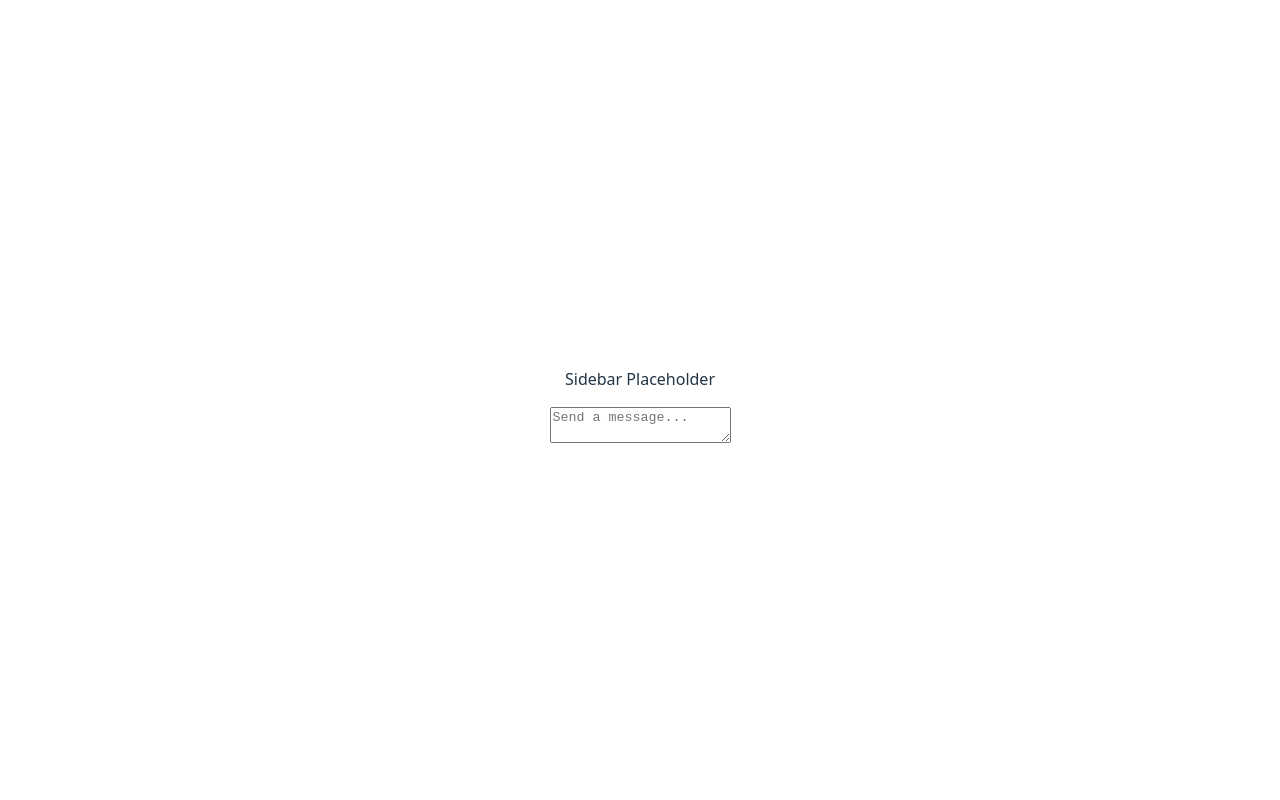
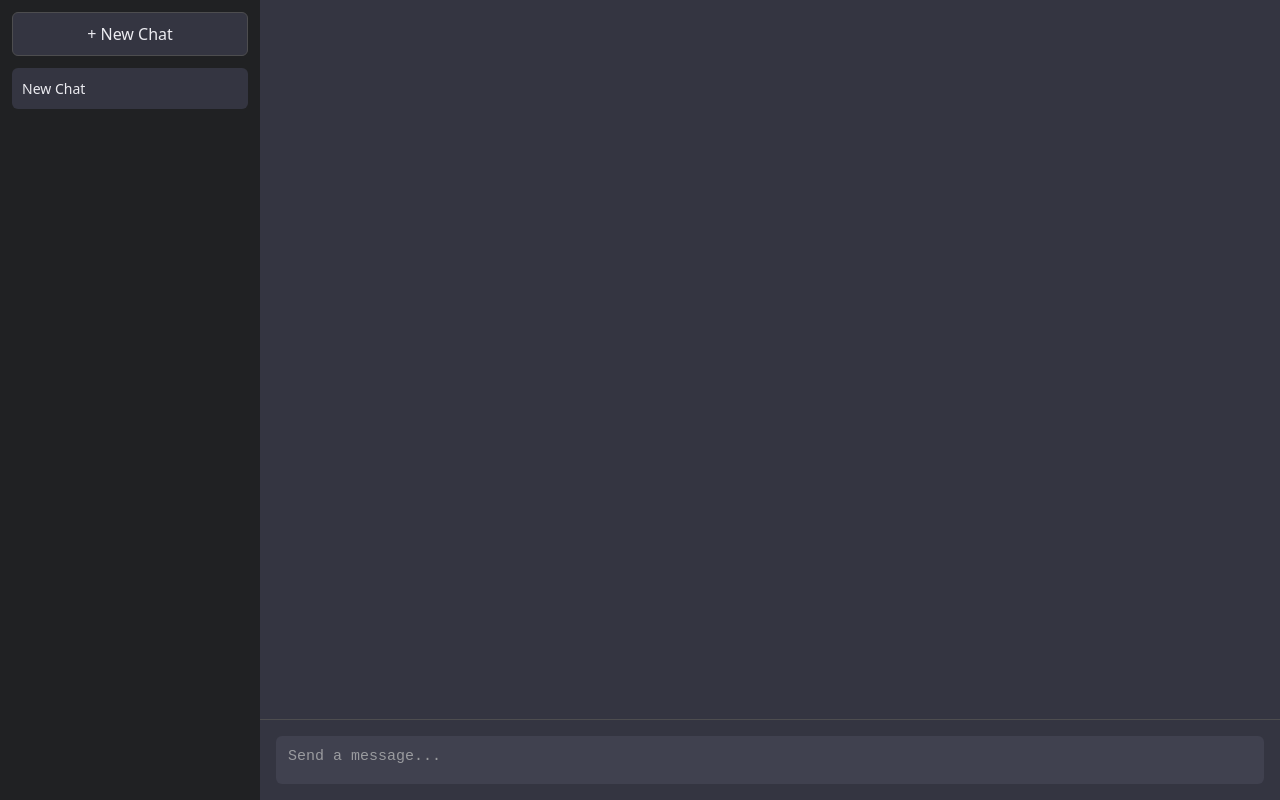
Before and after one commit to Krishal-p23/chatgpt-clone, a React app: page / in a window 1280 px wide. Built offline with nearby package versions, Linux system fonts and the light colour scheme; the HTML template or start-up script is replaced by a standard one.

Commit message:
feat: default chat and gpt-styled css added

```diff
--- a/src/App.css
+++ b/src/App.css
@@ -1,50 +1,209 @@
-#root {
-  max-width: 1280px;
-  margin: 0 auto;
-  padding: 2rem;
-  text-align: center;
+/* RESET */
+* {
+  margin: 0;
+  padding: 0;
+  box-sizing: border-box;
 }
 
-.logo {
-  height: 6em;
-  padding: 1.5em;
-  will-change: filter;
-  transition: filter 300ms;
-}
-.logo:hover {
-  filter: drop-shadow(0 0 2em #646cffaa);
-}
-.logo.react:hover {
-  filter: drop-shadow(0 0 2em #61dafbaa);
+html,
+body,
+#root {
+  height: 100%;
+  font-family: system-ui, -apple-system, BlinkMacSystemFont, "Segoe UI",
+    Roboto, Oxygen, Ubuntu, Cantarell, "Open Sans", "Helvetica Neue", sans-serif;
 }
 
-@keyframes logo-spin {
-  from {
-    transform: rotate(0deg);
-  }
-  to {
-    transform: rotate(360deg);
-  }
+#root {
+  width: 100%;
 }
 
-@media (prefers-reduced-motion: no-preference) {
-  a:nth-of-type(2) .logo {
-    animation: logo-spin infinite 20s linear;
-  }
+/* APP LAYOUT */
+.app-container {
+  display: flex;
+  height: 100vh;
+  width: 100%;
+  background-color: #343541;
+  color: #ececf1;
+  overflow: hidden;
 }
 
-.message.user {
-  text-align: right;
+/* SIDEBAR */
+.sidebar {
+  width: 260px;
+  background-color: #202123;
+  padding: 12px;
+  display: flex;
+  flex-direction: column;
+  flex-shrink: 0;
 }
 
-.message.assistant {
-  text-align: left;
+.new-chat-btn {
+  background-color: #343541;
+  border: 1px solid #4d4d4f;
+  color: #ececf1;
+  padding: 10px;
+  border-radius: 6px;
+  cursor: pointer;
+  margin-bottom: 12px;
 }
 
-.card {
-  padding: 2em;
+.new-chat-btn:hover {
+  background-color: #40414f;
 }
 
-.read-the-docs {
-  color: #888;
+.chat-item {
+  padding: 10px;
+  border-radius: 6px;
+  cursor: pointer;
+  margin-bottom: 4px;
+  color: #ececf1;
+  font-size: 14px;
+  white-space: nowrap;
+  overflow: hidden;
+  text-overflow: ellipsis;
 }
+
+.chat-item:hover {
+  background-color: #2a2b32;
+}
+
+.chat-item.active {
+  background-color: #343541;
+}
+
+/* MAIN CONTENT */
+.main-content {
+  flex: 1;
+  display: flex;
+  flex-direction: column;
+  position: relative;
+  min-width: 0;
+}
+
+/* CHAT WINDOW */
+.chat-window {
+  flex: 1;
+  overflow-y: auto;
+  padding: 24px 16px;
+  background: #343541;
+}
+
+/* CHAT CONTAINER */
+.chat-container {
+  width: 100%;
+  max-width: 760px; /* ChatGPT uses ~720–760 */
+  margin: 0 auto;
+  display: flex;
+  flex-direction: column;
+}
+
+/* MESSAGE ROW */
+.message {
+  display: flex;
+  width: 100%;
+  padding: 12px 0;
+  margin: 8px 0;
+  border-radius: 8px;
+  line-height: 1.5;
+  font-size: 15px;
+  white-space: pre-wrap;
+}
+
+/* USER MESSAGE */
+.message.user {
+  align-self: flex-end;
+  color: white;
+  text-align: left;
+  justify-content: flex-end;
+}
+
+/* ASSISTANT MESSAGE */
+.message.assistant {
+  align-self: flex-start;
+  color: #ececf1;
+  justify-content: flex-start;
+  background: #444654;
+}
+
+/* MESSAGE BUBBLE */
+.bubble {
+  display: inline-block;
+  max-width: 720px;
+  width: fit-content;
+  padding: 12px 16px;
+  border-radius: 10px;
+  line-height: 1.6;
+  word-wrap: break-word;
+  white-space: pre-wrap;
+}
+
+.message.user .bubble {
+  background-color: #2f2f2f;
+  color: white;
+  border-bottom-right-radius: 4px;
+  margin-right: 24px;
+}
+
+.message.assistant .bubble {
+  background: #444654;
+  color: #eaeaea;
+  border-bottom-left-radius: 4px;
+  margin-left: 24px;
+}
+
+/* INPUT BOX */
+.input-container {
+  padding: 16px;
+  border-top: 1px solid #4d4d4f;
+  background-color: #343541;
+}
+
+.input-box {
+  display: flex;
+  gap: 12px;
+}
+
+.input-box textarea {
+  flex: 1;
+  resize: none;
+  background-color: #40414f;
+  color: #ececf1;
+  border: none;
+  border-radius: 6px;
+  padding: 12px;
+  font-size: 15px;
+  outline: none;
+  height: 48px;
+}
+
+.input-box textarea::placeholder {
+  color: #9a9b9f;
+}
+
+.input-box button {
+  background-color: #19c37d;
+  border: none;
+  border-radius: 6px;
+  padding: 0 16px;
+  font-weight: 600;
+  cursor: pointer;
+  color: #000;
+}
+
+.input-box button:disabled {
+  background-color: #555;
+  cursor: not-allowed;
+}
+
+/* ERROR */
+.error {
+  color: #ff6b6b;
+  padding: 8px 16px;
+  font-size: 14px;
+}
+
+/* LOADING DOTS (optional) */
+.loading {
+  font-style: italic;
+  color: #9a9b9f;
+}
--- a/src/App.jsx
+++ b/src/App.jsx
@@ -1,4 +1,4 @@
-import { useState } from 'react'
+import { useEffect, useState } from 'react'
 import './App.css'
 import Sidebar from './components/Sidebar'
 import ChatWindow from './components/ChatWindow'
@@ -6,11 +6,63 @@ import InputBox from './components/InputBox'
 import { getAIResponse } from './services/api'
 
 function App() {
-  const [messages, setMessages] = useState([]);
+  const [conversations, setConversations] = useState([]);
+  const [activeID, setActiveID] = useState(null);
   const [loading, setLoading] = useState(false);
   const [error, setError] = useState(null);
 
+  const createNewChat = () => {
+    const newChat = {
+      id: crypto.randomUUID(),
+      title: "New Chat",
+      messages: [],
+      createdAt: new Date()
+    };
+    setConversations((prev) => [newChat, ...prev]);
+    setActiveID(newChat.id);
+  }
+
+  useEffect(() => {
+    const stored = localStorage.getItem("chat_conversations");
+
+    if (stored) {
+      const parsed = JSON.parse(stored);
+
+      if (parsed.length > 0) {
+        setConversations(parsed);
+        setActiveID(parsed[0].id);
+        return;
+      }
+    }
+
+    const defaultChat = {
+      id: crypto.randomUUID(),
+      title: "New Chat",
+      messages: [],
+      createdAt: new Date()
+    };
+
+    setConversations([defaultChat]);
+    setActiveID(defaultChat.id);
+  }, []);
+
+  useEffect(() => {
+    localStorage.setItem(
+      "chat_conversations",
+      JSON.stringify(conversations)
+    );
+  }, [conversations]);
+
+  const activeConversation = conversations?.find(c => c.id === activeID);
+  const messages = activeConversation?.messages || [];
+
   const sendMessage = async (text) => {
+    if (!activeConversation) {
+      console.warn("No active conversation. Creating one.");
+      createNewChat();
+      return;
+    }
+
     const userMessage = {
       id: crypto.randomUUID(),
       role: 'user',
@@ -18,12 +70,27 @@ function App() {
       timestamp: new Date()
     };
 
-    setMessages((prev) => [...prev, userMessage]);
+    setConversations(prev =>
+      prev.map(chat =>
+        chat.id === activeID
+          ? {
+            ...chat,
+            title:
+              chat.messages.length === 0
+                ? text.slice(0, 30)
+                : chat.title,
+            messages: [...chat.messages, userMessage],
+          }
+          : chat
+      )
+    );
+
+
     setLoading(true);
     setError(null);
 
     try {
-      const response = await getAIResponse([...messages, userMessage]);
+      const response = await getAIResponse([...activeConversation.messages, userMessage]);
 
       const assistantMessage = {
         id: crypto.randomUUID(),
@@ -32,9 +99,17 @@ function App() {
         timestamp: new Date()
       };
 
-      setMessages((prev) => [...prev, assistantMessage]);
+      setConversations(prev =>
+        prev.map(chat =>
+          chat.id === activeID
+            ? {
+              ...chat,
+              messages: [...chat.messages, assistantMessage]
+            }
+            : chat
+        ));
     } catch (err) {
-      console.error("AI ERROR:", err)
+      console.error("AI ERROR:", err);
       setError(err.message || 'Something went wrong. Please try again.');
     } finally {
       setLoading(false);
@@ -43,7 +118,12 @@ function App() {
 
   return (
     <div className="app-container">
-      <Sidebar />
+      <Sidebar
+        conversations={conversations}
+        activeId={activeID}
+        onSelect={setActiveID}
+        onNewChat={createNewChat} />
+
       <div className="main-content">
         <ChatWindow messages={messages} loading={loading} />
         {error && <div className="error">{error}</div>}
--- a/src/components/ChatWindow.jsx
+++ b/src/components/ChatWindow.jsx
@@ -10,14 +10,21 @@ export default function ChatWindow({ messages, loading }) {
 
   return (
     <div className="chat-window">
+      <div className="chat-container">
         {messages.map((msg) => (
-        <Message key={msg.id} message={msg} />
+          <Message
+            key={msg.id}
+            message={msg} />
         ))}
+
         {loading && (
           <div className="message assistant">
+            <div className='bubble'>
               <em>AI is typing...</em>
             </div>
+          </div>
         )}
+      </div>
 
       <div ref={bottomRef} />
     </div>
--- a/src/components/InputBox.jsx
+++ b/src/components/InputBox.jsx
@@ -18,12 +18,17 @@ export default function InputBox({ onSend, loading }) {
   }
 
   return (
-    <textarea
-      value={input}
-      onChange={(e) => setInput(e.target.value)}
-      onKeyDown={handleKeyDown}
-      diasabled={loading}
-      placeholder={loading ? "AI is responding..." : "Send a message..."}
-      className="input-box" />
+    <>
+      <div className="input-container">
+        <div className="input-box">
+          <textarea
+            value={input}
+            onChange={(e) => setInput(e.target.value)}
+            onKeyDown={handleKeyDown}
+            diasabled={loading}
+            placeholder={loading ? "AI is responding..." : "Send a message..."} />
+        </div>
+      </div>
+    </>
   );
 }
--- a/src/components/Message.jsx
+++ b/src/components/Message.jsx
@@ -1,7 +1,9 @@
 export default function Message({ message }) {
   return (
     <div className={`message ${message.role}`}>
-      <p>{message.content}</p>
+      <div className="bubble">
+        {message.content}
+      </div>
     </div>
   );
 }
--- a/src/components/Sidebar.jsx
+++ b/src/components/Sidebar.jsx
@@ -1,7 +1,28 @@
-export default function Sidebar() {
+export default function Sidebar({ conversations, activeId, onSelect, onNewChat }) {
   return (
     <div className="sidebar">
-      <p>Sidebar Placeholder</p>
+      <button className="new-chat-btn" onClick={onNewChat}>
+        + New Chat
+      </button>
+
+      {conversations.length === 0 && (
+        <div className="empty-sidebar">No chats yet</div>
+      )}
+
+      {conversations.map(chat => (
+        <div
+          key={chat.id}
+          className={`chat-item ${chat.id === activeId ? "active" : ""}`}
+          onClick={() => onSelect(chat.id)}
+          role="button"
+          tabIndex={0}
+          onKeyDown={(e) => e.key === "Enter" && onSelect(chat.id)}
+        >
+          {chat.title.length > 30
+            ? chat.title.slice(0, 30) + "…"
+            : chat.title}
+        </div>
+      ))}
     </div>
   );
 }
```
Lines whose indentation alone changed are shown as unchanged.
